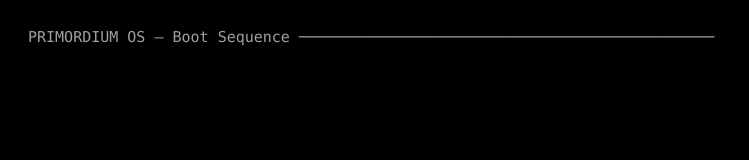
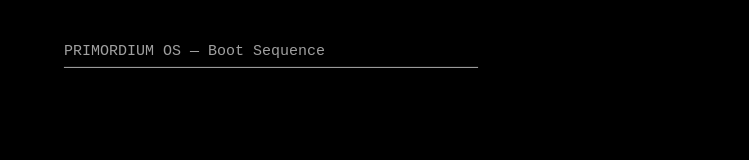
Before and after one commit to PhDLA/primordium_os, a website: page primordium_web/client/index.html in a window 1280 px wide. Shown: the whole page, without its empty margins (0-749 px from the left). Drawn offline with Linux system fonts and the light colour scheme.

Commit message:
Update index.html

```diff
--- a/primordium_web/client/index.html
+++ b/primordium_web/client/index.html
@@ -6,9 +6,10 @@
     <link rel="stylesheet" href="style.css">
 </head>
 <body>
-<div id="header">
+<div id="header"> <pre>
     PRIMORDIUM OS — Boot Sequence
     ──────────────────────────────────────────────
+    </pre>
 </div>
     <pre id="log"></pre>
     <script src="app.js"></script>
```
